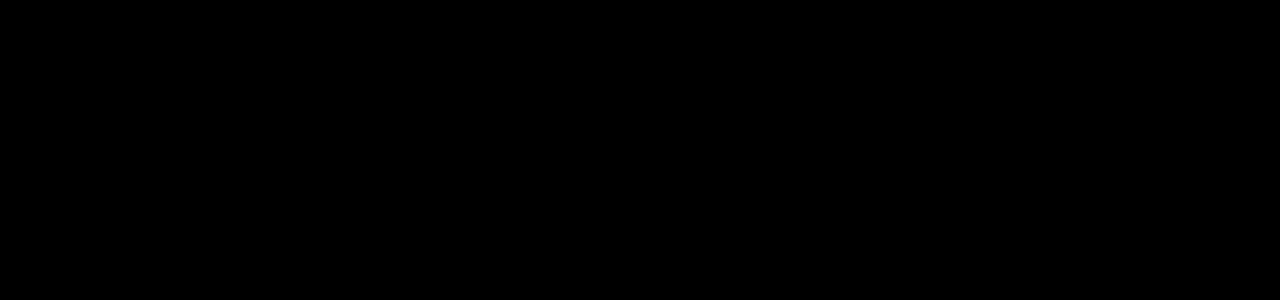
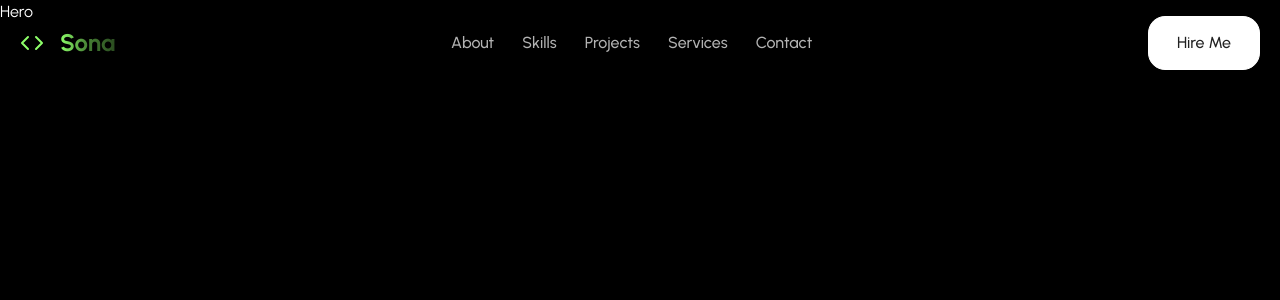
Before and after one commit to sonaiv13/portfolio_demo, a React (Vite) app: page / in a window 1280 px wide. Shown: the top 300 px of the page. Built offline with nearby package versions, Linux system fonts and the light colour scheme.

Commit message:
NavBar top and Scroll hooks created

```diff
--- a/src/App.jsx
+++ b/src/App.jsx
@@ -1,10 +1,15 @@
 import React from 'react'
+import Navbar from "./components/layout/Navbar.jsx";
+import Hero from "./components/sections/Hero.jsx";
 
 const App = () => {
     return (
         <div className='min-h-screen bg-black'>
-
+            <Navbar/>
+            <main>
+                <Hero/>
+            </main>
         </div>
-    )
-}
+    );
+};
 export default App
--- a/src/components/layout/Navbar.jsx
+++ b/src/components/layout/Navbar.jsx
@@ -1,8 +1,76 @@
-import React from 'react'
+import React, {useState, useEffect} from 'react'
+import {Code, Menu, X} from 'lucide-react'
+import {NAV_LINKS, PERSONAL_INFO} from '../../utils/constants'
+import {scrollToSection, useScrollSpy} from "../../hooks/useScrollSpy.js";
 
 const Navbar = () => {
+
+    const [isMenuOpen, setIsMenuOpen] = useState(false);
+    const [isScrolled, setIsScrolled] = useState(false);
+    const activeSection = useScrollSpy(NAV_LINKS.map(link => link.id));
+
+    useEffect(() => {
+        const handleScroll = () => {
+            setIsScrolled((window.scrollY > 50));
+        };
+
+        window.addEventListener('scroll', handleScroll);
+        return () => window.removeEventListener('scroll', handleScroll);
+    }, []);
+
+    const handleNavClick = (sectionId) => {
+        scrollToSection(sectionId);
+        setIsMenuOpen(false);
+    };
+
     return (
-        <div>Navbar</div>
+        <nav className={`fixed top-0 left-0 right-0 z-1000 w-full py-4 transition-all duration-30 ${isScrolled
+            ? 'bg-black/90'
+            : 'bg-transparent'}`}
+             style={{ transform: 'translate3d(0, 0, 0)' }}
+        >
+            <div className='max-w-[1320px] mx-auto px-5'>
+                <div className='flex items-center justify-between'>
+                    {/* Logo */}
+                    <div className='flex items-center gap-4'>
+                        <Code className='w-6 h-6 text-primary'/>
+                        <button
+                            onClick={() => window.scrollTo({top: 0, behavior: 'smooth'})}
+                            className='text-2xl font-bold bg-linear-to-r from-primary via-primary/50 to-primary/30 bg-clip-text text-transparent hover:opacity-80 transition-opacity'
+                            aria-label='home'
+                        >
+                            {PERSONAL_INFO.name.split(' ')[0]}
+                        </button>
+                    </div>
+
+                    {/* Desktop Navigation */}
+                    <nav className='hidden md:flex items-center gap-7'>
+                        {NAV_LINKS.map((link) => (
+                            <button
+                                key={link.id}
+                                onClick={() => handleNavClick(link.id)}
+                                className={`'text-base font-medium transition-all duration-300 ${activeSection === link.id
+                                    ? 'text-white'
+                                    : 'text-white/70 hover:text-white'}`}
+                            >
+                                {link.label}
+                            </button>
+                        ))}
+                    </nav>
+
+                    {/* CTA Button */}
+                    <div className='hidden md:flex items-center gap-2'>
+                        <button
+                            onClick={() => handleNavClick('constact')}
+                            className='px-7 py-3.5 bg-white text-[#212121] font-medium text-base rounded-[17px] border border-white hover:bg-white/90 transition-all duration-300'
+                        >
+                            Hire Me
+                        </button>
+                    </div>
+                </div>
+            </div>
+
+        </nav>
     )
 }
 export default Navbar
--- a/src/hooks/useScrollReveal.js
+++ b/src/hooks/useScrollReveal.js
@@ -0,0 +1,37 @@
+import { useEffect, useState, useRef } from "react";
+
+export const useScrollReveal = (options = {}) => {
+    const {
+        threshold = 0.1,
+        rootMargin = '0px'
+    } = options;
+
+    const [isVisible, setIsVisible] = useState(false);
+    const ref = useRef(null);
+
+    useEffect(() => {
+        const element = ref.current;
+        if(!element) return;
+
+        const observer = new IntersectionObserver(
+            ([entry]) => {
+                if(entry.isIntersecting) {
+                    setIsVisible(true);
+                    observer.unobserve(element);
+                }
+            },
+            {
+                threshold,
+                rootMargin
+            }
+        );
+
+        observer.observe(element);
+
+        return () => {
+            if(element) observer.unobserve(element);
+        };
+    }, [threshold, rootMargin]);
+
+    return { ref, isVisible };
+};
--- a/src/hooks/useScrollSpy.js
+++ b/src/hooks/useScrollSpy.js
@@ -0,0 +1,45 @@
+import {useEffect, useState} from "react";
+
+export const useScrollSpy = (sectionIds, offset = 100) => {
+    const [activeSection, setActiveSection] = useState('');
+
+    useEffect(() => {
+        const handleScroll = () => {
+            const scrollPosition = window.scrollY + offset;
+
+            //Find the current section
+            for(let i = sectionIds.length -1; i >= 0; i--){
+                const section = document.getElementById(sectionIds[i]);
+                if(section){
+                    const sectionTop = section.offsetTop;
+                    const sectionHeight = section.offsetHeight;
+
+                    if(scrollPosition >= sectionTop && scrollPosition < sectionTop + sectionHeight){
+                        setActiveSection(sectionIds[i]);
+                        break;
+                    }
+                }
+            }
+        };
+
+        handleScroll();
+
+        window.addEventListener('scroll', handleScroll, { passive: true });
+
+        return () => window.removeEventListener('scroll', handleScroll);
+    }, [sectionIds, offset]);
+
+    return activeSection;
+};
+
+//Smooth scroll to section
+export const scrollToSection = (sectionId,offset = 80) => {
+    const section = document.getElementById(sectionId);
+    if(section) {
+        const top = section.offsetTop - offset;
+        window.scrollTo({
+            top,
+            behavior: 'smooth'
+        });
+    }
+};
--- a/src/utils/constants.js
+++ b/src/utils/constants.js
@@ -0,0 +1,38 @@
+export const PERSONAL_INFO = {
+    name: 'Sona Ivanyan',
+    title: 'Fullstack Developer',
+    email: 'sonaivanyan13@gmail.com',
+    location: 'Marbella, Spain',
+    tagline: 'Passionate about creating innovative and user-friendly web applications',
+    resume: '/resume.pdf',
+    bio: [
+        "I'm a passionate and results-driven Fullstack Developer with a strong background in web development and a keen eye for detail."
+    ]
+};
+
+export const SOCIAL_LINKS = {
+    github: 'https://github.com',
+    linkedin: 'https://www.linkedin.com',
+    twitter: 'https://twitter.com',
+};
+
+export const STATS = [
+    { label: 'Years Experience', value: '2+' },
+    { label: 'Projects Completed', value: '15+' },
+    { label: 'Technologies', value: '10+' },
+    { label: 'Client Satisfaction', value: '98%' },
+];
+
+export const ABOUT_STATS = [
+    { label: 'Happy Clients', value: '5+' },
+    { label: 'Code Commits', value: '1.5K+' },
+    { label: 'GitHub Stars', value: '150+' },
+];
+
+export const NAV_LINKS = [
+    { id: 'about', label: 'About' },
+    { id: 'skills', label: 'Skills' },
+    { id: 'projects', label: 'Projects' },
+    { id: 'services', label: 'Services' },
+    { id: 'contact', label: 'Contact' },
+];
```
